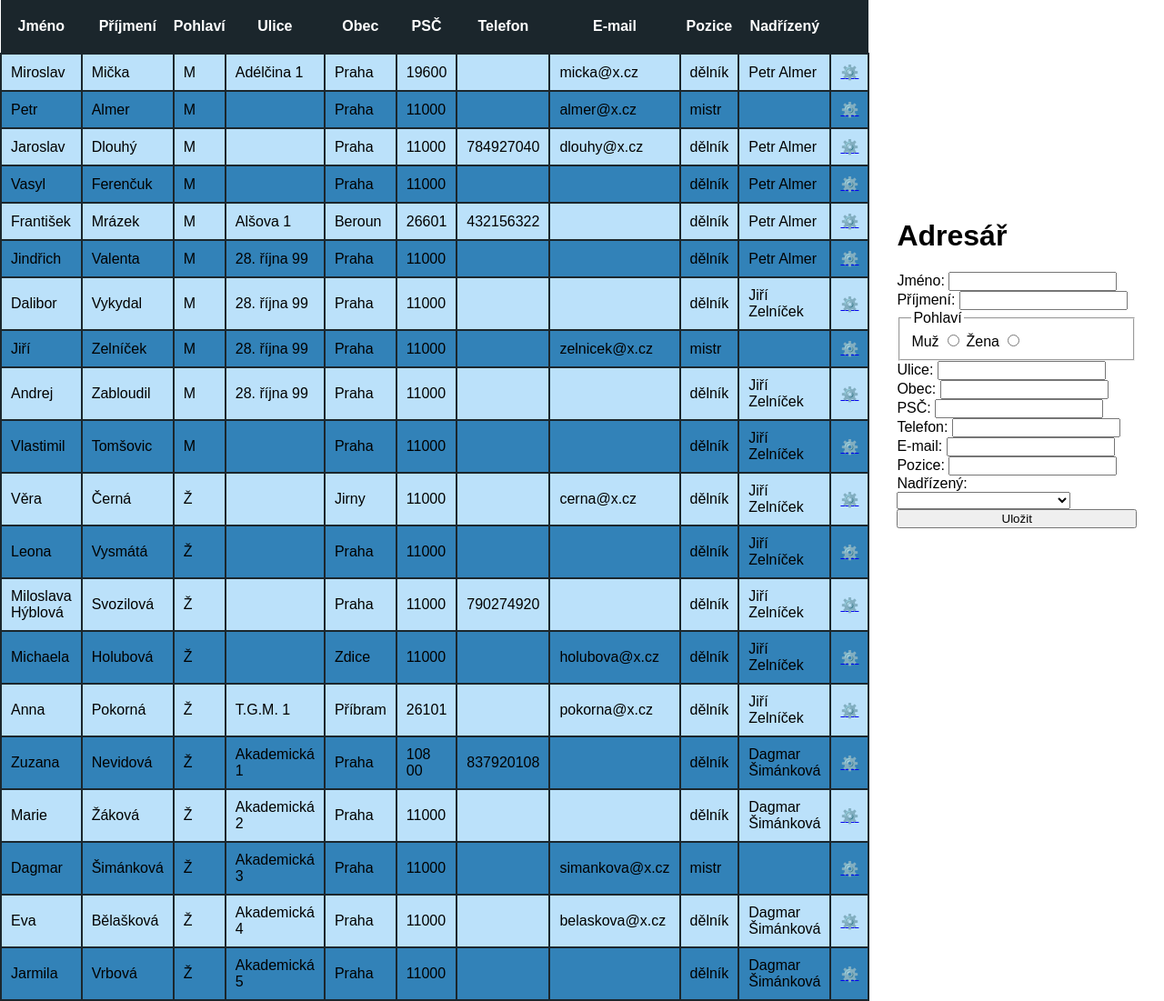
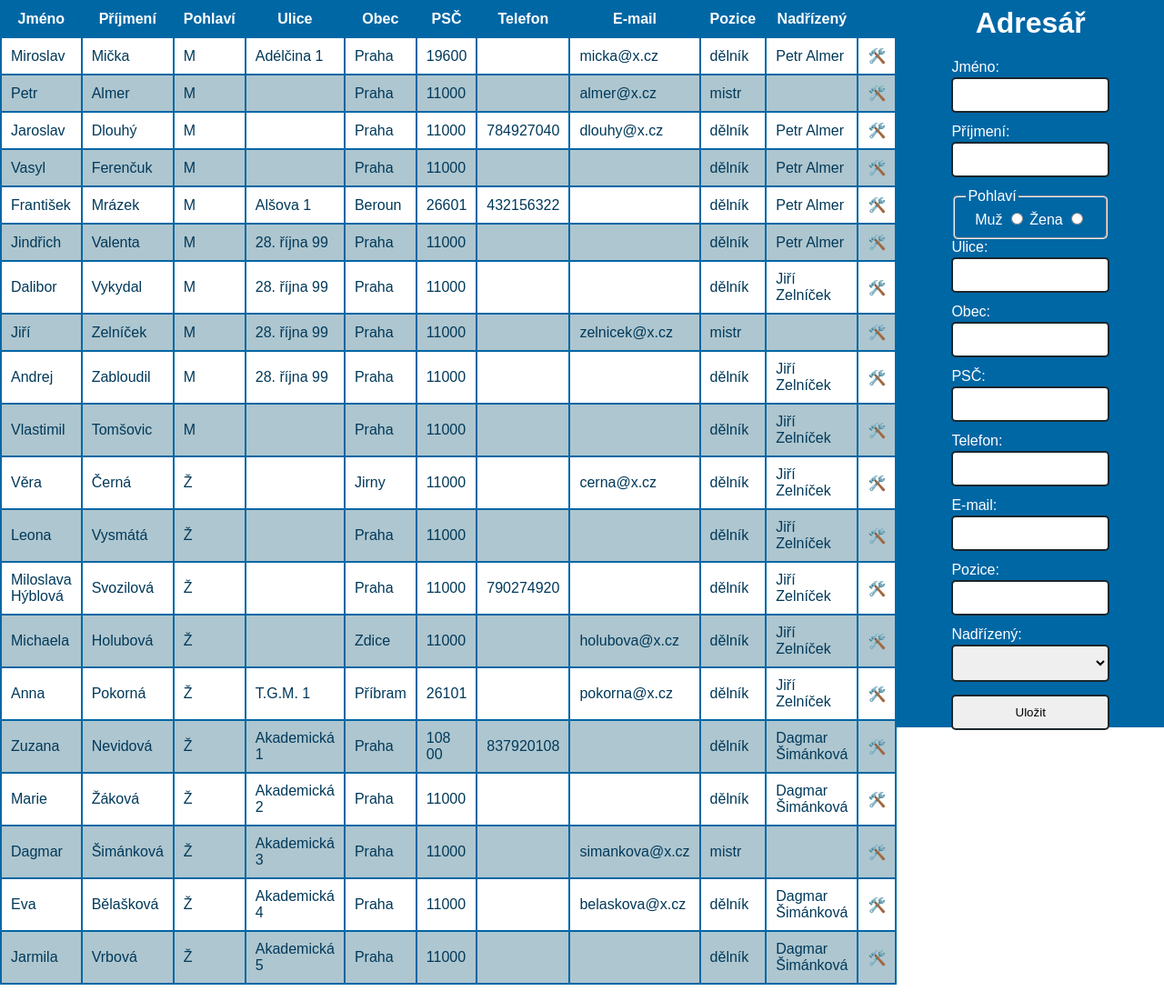
Before and after one commit to friedmannmartin/cv04-adressbook, a PHP site: page / in a window 1280 px wide. Shown: the whole page at 91% size. Run offline with PHP 8.4, Linux system fonts and the light colour scheme.

Commit message:
Noční práce na stylování

```diff
--- a/style.css
+++ b/style.css
@@ -4,42 +4,44 @@ body {
   display: -ms-flexbox;
   display: flex;
   font-family: sans-serif;
+  color: #00395A;
 }
 
 table {
-  width: 70%;
+  width: 66vw;
+  min-height: 100vh;
   border-collapse: collapse;
 }
 
-table tr:nth-child(odd) {
-  background: #bbe1fa;
-}
-
-table tr:nth-child(even) {
-  background: #3282b8;
-}
-
-table th {
-  background: #1b262c;
-  padding: 20px 0;
-}
-
-table th a {
+table a {
   text-decoration: none;
   color: #ffffff;
 }
 
-table td {
+table tr:nth-child(odd) {
+  background: #ffffff;
+}
+
+table tr:nth-child(even) {
+  background: #AEC6CF;
+}
+
+table th {
+  background: #0067A5;
+}
+
+table td, table th {
   padding: 10px;
-  border: 2px solid #1b262c;
+  border: 2px solid #0067A5;
 }
 
 form {
+  width: 33vw;
+  height: 100vh;
+  background: #0067A5;
   -webkit-box-sizing: border-box;
           box-sizing: border-box;
-  width: 30%;
-  height: 100vh;
-  padding: 30px;
+  padding: 60px;
   display: -webkit-box;
   display: -ms-flexbox;
   display: flex;
@@ -51,4 +53,32 @@ form {
       -ms-flex-pack: center;
           justify-content: center;
 }
+
+form h1 {
+  text-align: center;
+  color: #ffffff;
+}
+
+form label, form fieldset {
+  color: #ffffff;
+}
+
+form legend {
+  text-align: left;
+}
+
+form fieldset {
+  text-align: center;
+  border-radius: 5px;
+}
+
+form input[type=text], form input[type=email], form input[type=tel], form input[type=submit], form select {
+  width: 100%;
+  border-radius: 5px;
+  -webkit-box-sizing: border-box;
+          box-sizing: border-box;
+  margin: 2px 0 12px 0;
+  padding: 10px;
+  border: 2px solid #1b262c;
+}
 /*# sourceMappingURL=style.css.map */
--- a/style.scss
+++ b/style.scss
@@ -1,37 +1,76 @@
+$dark: #00395A;
+$primary: #0067A5;
+$light: #AEC6CF;
+$white: #ffffff;
+
 body {
     margin: 0;
     display: flex;
     font-family: sans-serif;
+    color: $dark;
 }
+
+
 table {
-    width: 70%;
+    width:  66vw;
+    min-height: 100vh;
     border-collapse: collapse;
 
+    a {
+        text-decoration: none;
+        color: $white;
+    }
+
     tr:nth-child(odd) {
-        background: #bbe1fa;
+        background: $white;
     }
     tr:nth-child(even) {
-        background: #3282b8;
+        background: $light;
     }
     th{
-        background: #1b262c;
-        padding: 20px 0;
-        a {
-            text-decoration: none;
-            color: #ffffff;
-        }
+        background: $primary;
     }
-    td{
+    td, th{
+        padding: 10px;
+        border: 2px solid $primary;
+    }
+}
+
+
+form {
+    width:  33vw;
+    height: 100vh;
+
+    background: $primary;
+
+    box-sizing: border-box;
+    padding: 60px;
+
+    display: flex;
+    flex-direction: column;
+    justify-content: center;
+    h1 {
+        text-align: center;
+        color: #ffffff;
+    }
+    label, fieldset{
+        color: #ffffff;
+    }
+    legend{
+        text-align: left;
+    }
+
+    fieldset{
+        text-align: center;
+        border-radius: 5px;
+    }
+
+    input[type=text],input[type=email],input[type=tel],input[type=submit],select {
+        width: 100%;
+        border-radius: 5px;
+        box-sizing: border-box;
+        margin: 2px 0 12px 0;
         padding: 10px;
         border: 2px solid #1b262c;
     }
 }
-form {
-    box-sizing: border-box;
-    width: 30%;
-    height: 100vh;
-    padding: 30px;
-    display: flex;
-    flex-direction: column;
-    justify-content: center;
-}
--- a/tabulka.php
+++ b/tabulka.php
@@ -31,7 +31,7 @@
                 foreach ($radek as $sloupec) {
                     echo "<td>$sloupec</td>";
                 }
-                echo "<td><a href='./index.php?osoba=$radek'>⚙️</a></td>";
+                echo "<td><a href='./index.php?osoba=$radek'>🛠️</a></td>";
                 echo "</tr>\n";
             }
 
```
Also changed, not shown: 1 other file.
